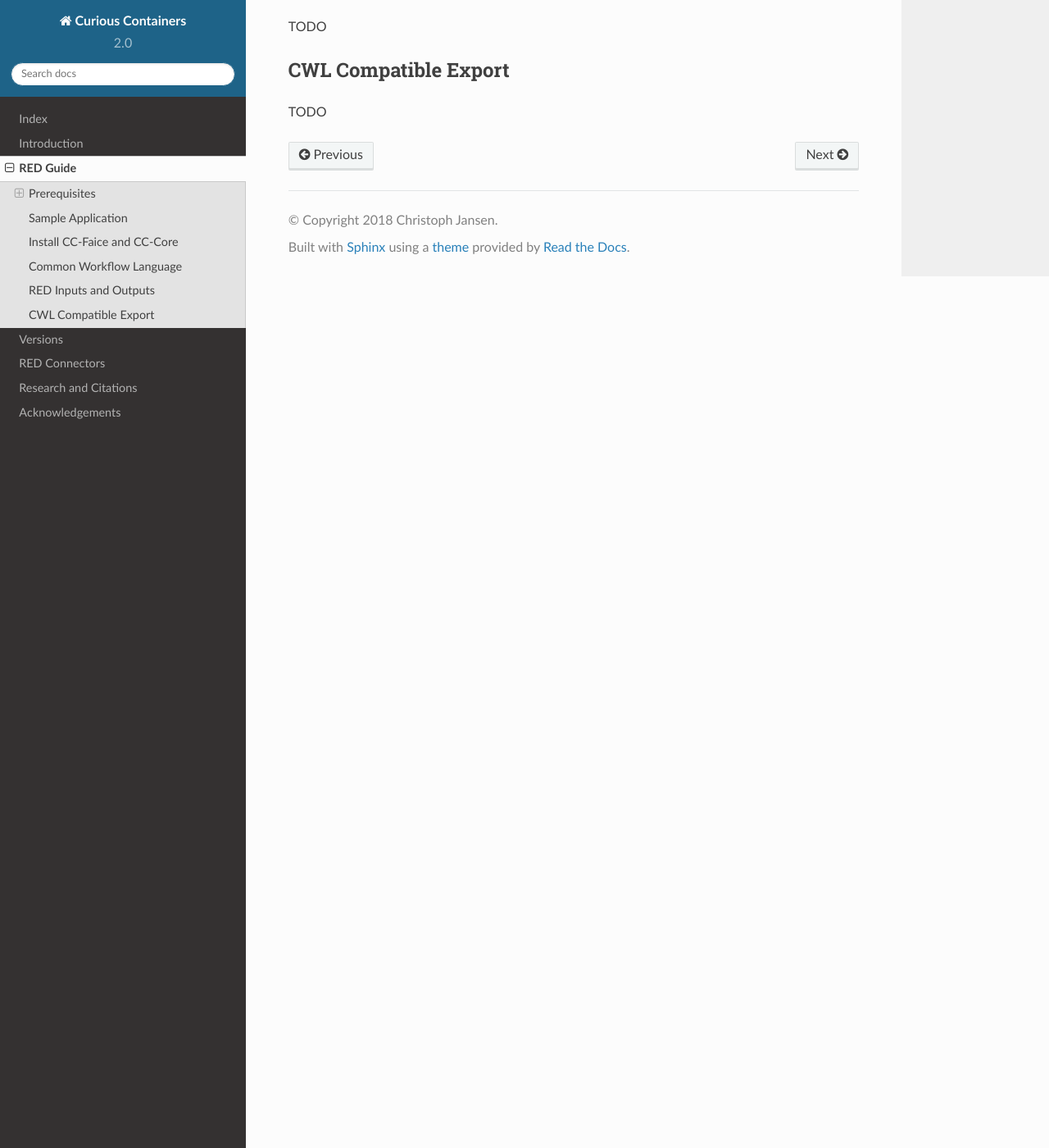
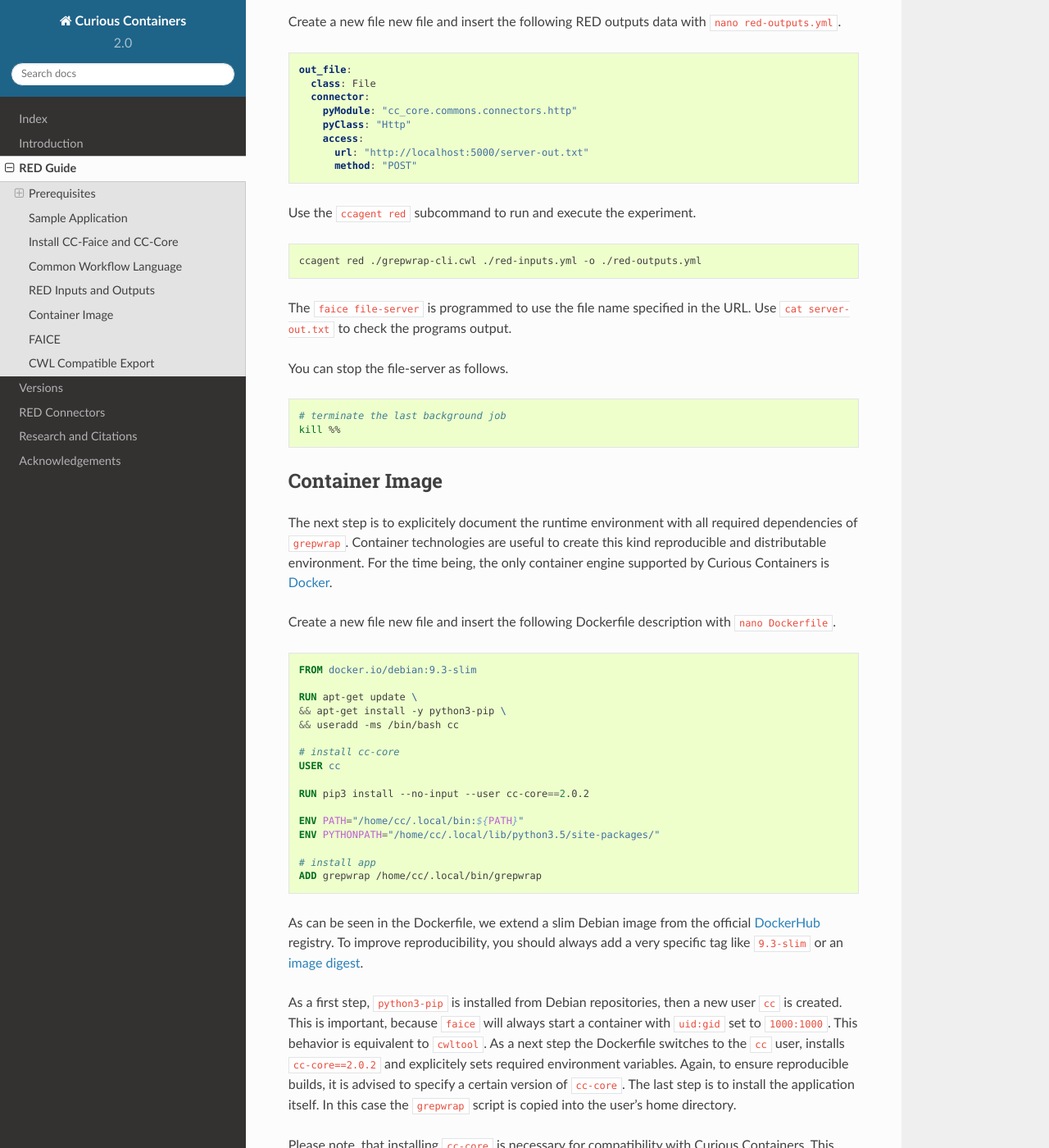
Before and after one commit to curious-containers/cc-agency, a Sphinx documentation site: the page built from docs/guide.rst, in a window 1280 px wide and 1400 px high, scrolled down 5954 px. Shown: the whole window at 82% size. Built offline with Sphinx 7.4.7 and the Read the Docs theme 2.0.0, drawn with Linux system fonts in a browser that asks for light colours; some of the changed text lies outside the part shown.

Commit message:
continued guide

```diff
--- a/docs/guide.rst
+++ b/docs/guide.rst
@@ -127,7 +127,7 @@ dependency.
 
 .. code-block:: bash
 
-   pip3 install --user cc-faice
+   pip3 install --user cc-faice==2.0.1
 
 
 * :code:`cc-core` provides the :code:`ccagent` commandline tool
@@ -298,10 +298,19 @@ Use the :code:`ccagent red` subcommand to run and execute the experiment.
    ccagent red ./grepwrap-cli.cwl ./red-inputs.yml
 
 
-TODO
+The RED format also requires connector descriptions for output files. Usually an external host with a static IP / domain
+name and a proper Authorization configuration should be chosen for this. This improves reproducibility, because all
+destinations of the original experiment results are well documented.
+
+For the purpose of this guide, we start a local HTTP server on TCP PORT 5000 to receive the output file.
+
+.. code-block:: bash
+
+   # start server as background job
+   faice file-server &
 
 
-Create a new file new file and insert the following RED inputs data with :code:`nano red-outputs.yml`.
+Create a new file new file and insert the following RED outputs data with :code:`nano red-outputs.yml`.
 
 .. code-block:: yaml
 
@@ -315,6 +324,86 @@ Create a new file new file and insert the following RED inputs data with :code:`
          method: "POST"
 
 
+Use the :code:`ccagent red` subcommand to run and execute the experiment.
+
+.. code-block:: bash
+
+   ccagent red ./grepwrap-cli.cwl ./red-inputs.yml -o ./red-outputs.yml
+
+
+The :code:`faice file-server` is programmed to use the file name specified in the URL. Use :code:`cat server-out.txt`
+to check the programs output.
+
+You can stop the file-server as follows.
+
+.. code-block:: bash
+
+   # terminate the last background job
+   kill %%
+
+
+Container Image
+---------------
+
+The next step is to explicitely document the runtime environment with all required dependencies of :code:`grepwrap`.
+Container technologies are useful to create this kind reproducible and distributable environment. For the time being,
+the only container engine supported by Curious Containers is `Docker <https://www.docker.com/>`__.
+
+Create a new file new file and insert the following Dockerfile description with :code:`nano Dockerfile`.
+
+.. code-block:: docker
+
+   FROM docker.io/debian:9.3-slim
+
+   RUN apt-get update \
+   && apt-get install -y python3-pip \
+   && useradd -ms /bin/bash cc
+
+   # install cc-core
+   USER cc
+
+   RUN pip3 install --no-input --user cc-core==2.0.2
+
+   ENV PATH="/home/cc/.local/bin:${PATH}"
+   ENV PYTHONPATH="/home/cc/.local/lib/python3.5/site-packages/"
+
+   # install app
+   ADD grepwrap /home/cc/.local/bin/grepwrap
+
+
+As can be seen in the Dockerfile, we extend a slim Debian image from the official
+`DockerHub <https://hub.docker.com/>`__ registry. To improve reproducibility, you should always add a very specific
+tag like :code:`9.3-slim` or an
+`image digest <https://docs.docker.com/engine/reference/commandline/images/#list-image-digests>`__.
+
+As a first step, :code:`python3-pip` is installed from Debian repositories, then a new user :code:`cc` is created. This
+is important, because :code:`faice` will always start a container with :code:`uid:gid` set to :code:`1000:1000`. This
+behavior is equivalent to :code:`cwltool`. As a next step the Dockerfile switches to the :code:`cc` user, installs
+:code:`cc-core==2.0.2` and explicitely sets required environment variables. Again, to ensure reproducible builds, it is
+advised to specify a certain version of :code:`cc-core`. The last step is to install the application itself. In this
+case the :code:`grepwrap` script is copied into the user's home directory.
+
+Please note, that installing :code:`cc-core` is necessary for compatibility with Curious Containers. This package
+provides the :code:`ccagent` script with all the functionality demonstrated in this guide.
+
+Use the Docker client to build the image and name it :code:`grepwrap-image`.
+
+.. code-block:: bash
+
+   docker build --tag grepwrap-image .
+
+
+Use :code:`docker image list` to check if the new image exists.
+
+You should consider pushing the image to a registry like `DockerHub <https://hub.docker.com/>`__ and reference it by its
+full URL. This ensures reproducibility across hosts. With RED it is also possible to use private Docker registries where
+authorization is required. For the sake of this guide, we will only reference the image by its local name
+:code:`grepwrap-image`.
+
+
+FAICE
+-----
+
 TODO
 
 
```
